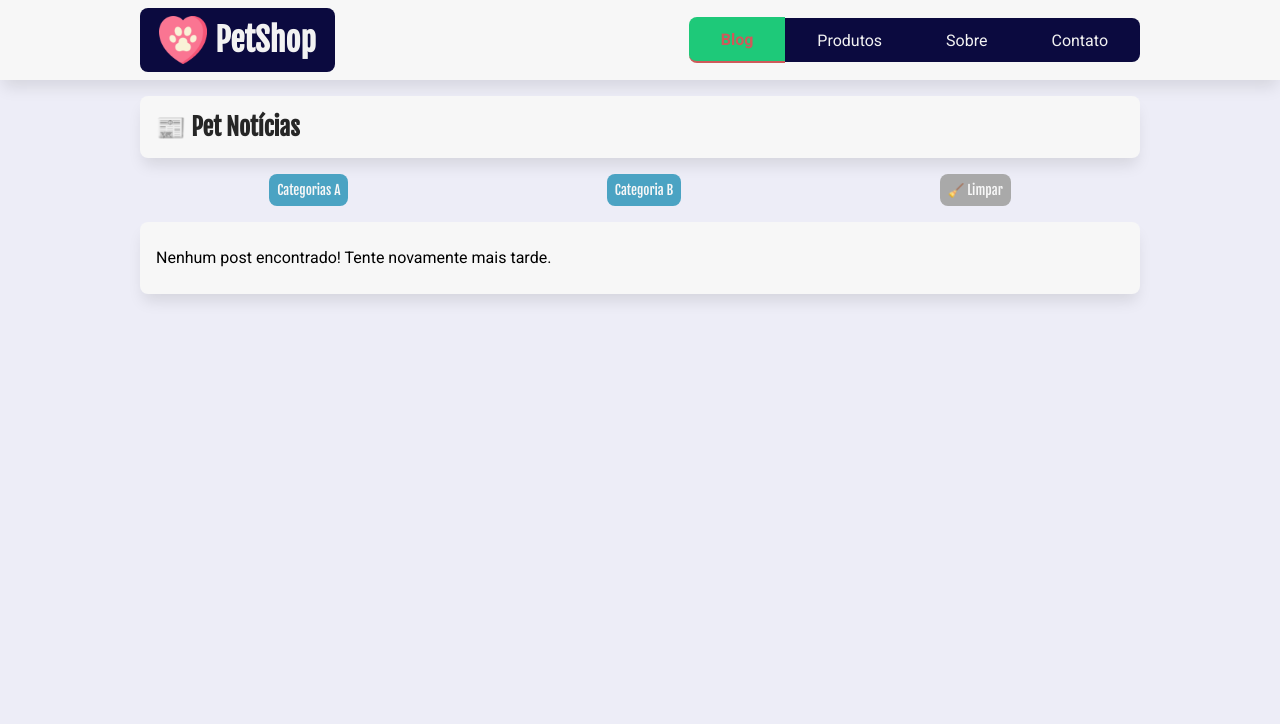
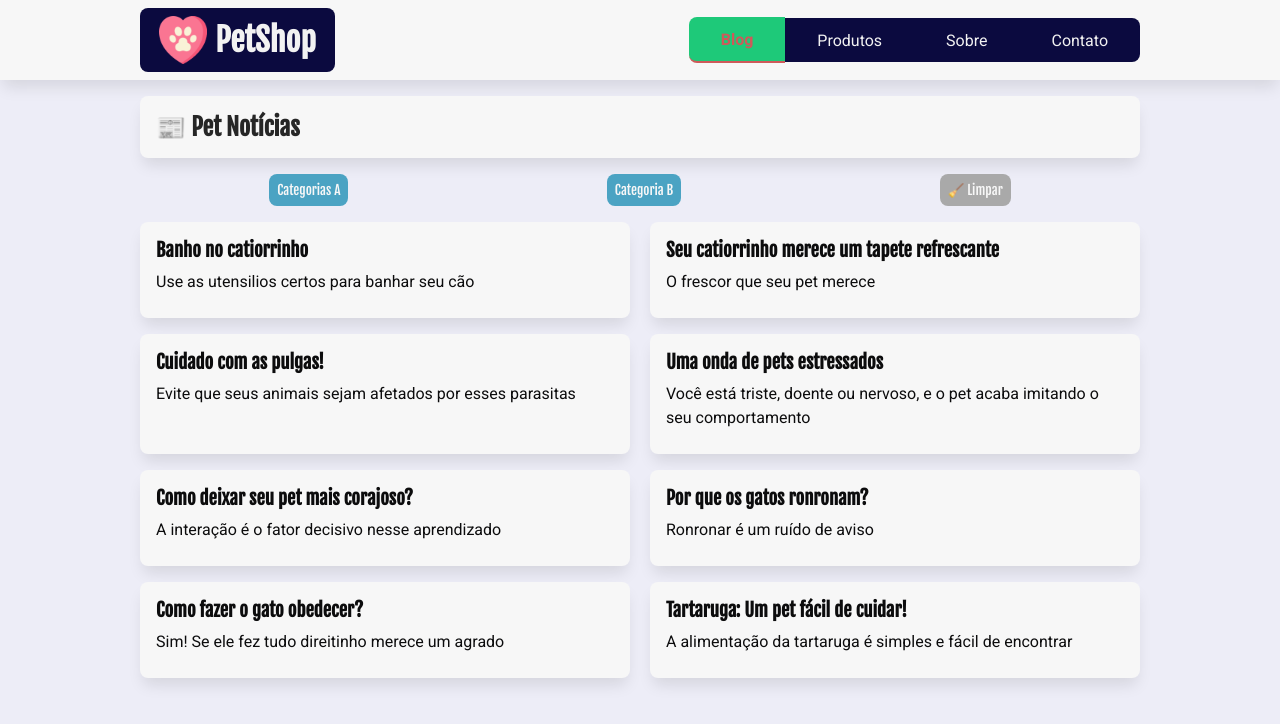
Before and after one commit to PauloHenrique00-tech/petshop, a Next.js app: page / in a window 1280 px wide. Shown: the top 724 px of the page. Built offline with nearby package versions, Linux system fonts and the light colour scheme; data requests are answered from the project's data file.

Commit message:
Aplica renderização condicional para SemPosts

```diff
--- a/src/components/ListaPosts.tsx
+++ b/src/components/ListaPosts.tsx
@@ -22,8 +22,10 @@ export default function ListaPosts({ posts }: ListaPostsProps) {
 /* Definindo o state com tipos null (quando não há categoria selecionada)
 ou string (que é o tipo para nomes/textos referentes às categorias).
 Passamos null entre parênteses indicando que por padrão não há categoria selecionada. */
-const [categoriaAtiva, setCategoriaAtiva] = useState<null | string>("saúde");
+const [categoriaAtiva, setCategoriaAtiva] = useState<null | string>(null);
 
+/* Gerando uma nova lista de posts podendo ter o filtro de categoria aplicado.
+Caso contrário, retorna todos os posts.*/
 const postsFiltrados = categoriaAtiva
 ? posts.filter(post => post.categoria === categoriaAtiva)
 : posts;
@@ -35,6 +37,7 @@ console.log(postsFiltrados);
     <>
     <FiltroCategorias/>
 
+{/* Caso não tenha posts, renderiza SemPosts */}
 {postsFiltrados.length === 0 && <SemPosts/> }
 
 <div className={estilos.posts}>
```
